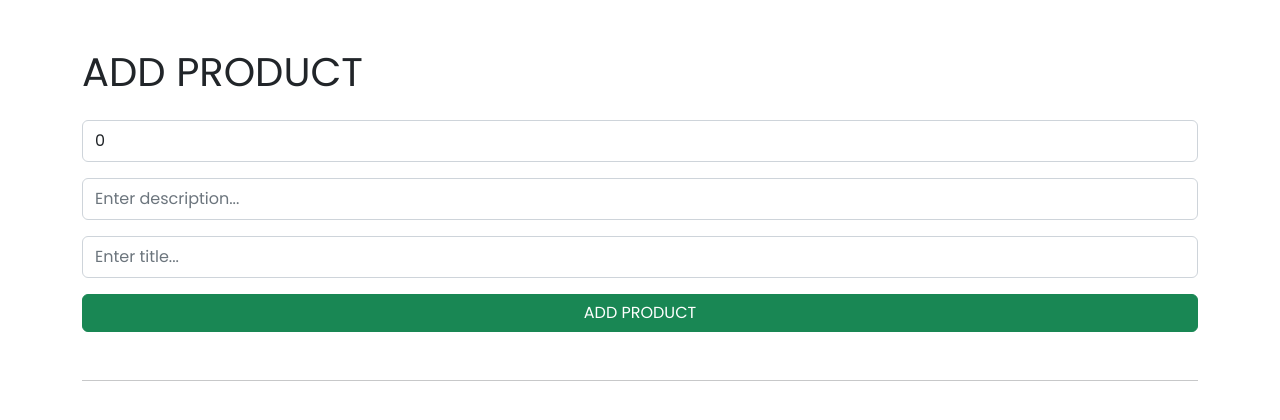
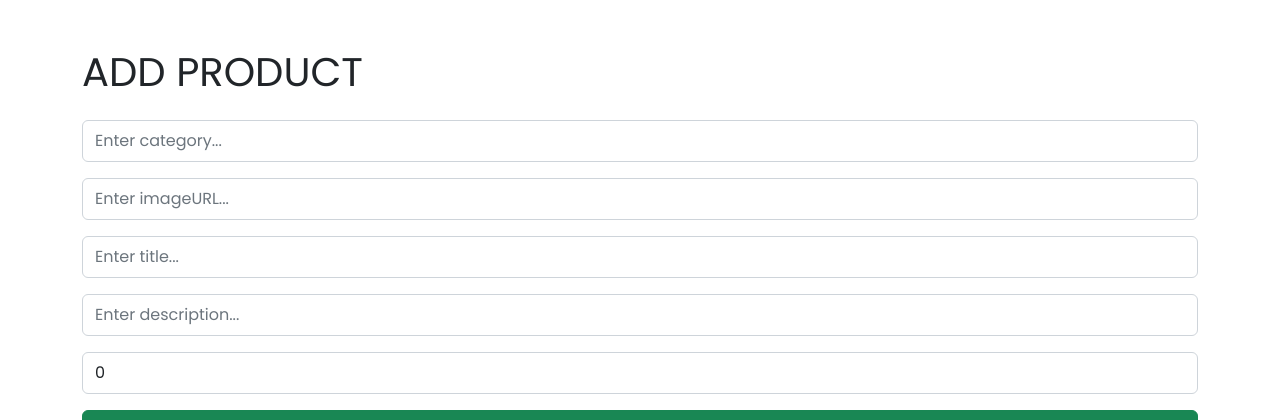
Before and after one commit to LinnRodin/TypeScript-webapp, a React (Create React App) app: page /Login in a window 1280 px wide. Shown: the top 420 px of the page. Built offline with nearby package versions, Linux system fonts and the light colour scheme; no server answers.

Commit message:
updated with 2 forms

```diff
--- a/src/Components/CreateForm.tsx
+++ b/src/Components/CreateForm.tsx
@@ -1,15 +1,18 @@
+
 import React from 'react'
 import { IProductsContext, ProductsFormContext } from '../Contexts/ProductsFormContext'
 
 const CreateForm = () => {
-    const {product, setProduct, create } = React.useContext(ProductsFormContext) as IProductsContext
+    const {productRequest, setProductRequest, create } = React.useContext(ProductsFormContext) as IProductsContext
 
   return (
     <form onSubmit={create} className='d-grid mb-5'>
       <h3 className="display-6 mb-4">ADD PRODUCT</h3>
-      <input value={product.articleNumber} onChange={(e) => setProduct({...product, articleNumber: e.target.value})} type="text" className="form-control py-2 mb-3" placeholder='Enter articlenumber...' />
-      <input value={product.description} onChange={(e) => setProduct({...product, description: e.target.value})} type="text" className="form-control py-2 mb-3" placeholder='Enter description...' />
-      <input value={product.title} onChange={(e) => setProduct({...product, title: e.target.value})} type="number" className="form-control py-2 mb-3" placeholder='Enter title...' />
+      <input value={productRequest.category} onChange={(e) => setProductRequest({...productRequest, category: e.target.value})} type="text" className="form-control py-2 mb-3" placeholder='Enter category...' />
+      <input value={productRequest.imageURL} onChange={(e) => setProductRequest({...productRequest, imageURL: e.target.value})} type="text" className="form-control py-2 mb-3" placeholder='Enter imageURL...' />
+      <input value={productRequest.title} onChange={(e) => setProductRequest({...productRequest, title: e.target.value})} type="text" className="form-control py-2 mb-3" placeholder='Enter title...' />
+      <input value={productRequest.description} onChange={(e) => setProductRequest({...productRequest, description: e.target.value})} type="text" className="form-control py-2 mb-3" placeholder='Enter description...' />
+      <input value={productRequest.price} onChange={(e) => setProductRequest({...productRequest, price: e.target.valueAsNumber})} type="number" className="form-control py-2 mb-3" placeholder='Enter price...' />
       <button type='submit' className='btn btn-success'>ADD PRODUCT</button>
     </form>
   )
--- a/src/Models/ProductModel.ts
+++ b/src/Models/ProductModel.ts
@@ -6,7 +6,7 @@ export interface ProductRequest {
     rating?: string
     title?: string
     description?: string
-    price?: number
+    price: number
 
 }
 
@@ -18,7 +18,7 @@ export interface Product {
     rating?: string
     title?: string
     description?: string
-    price?: number
+    price: number
 
 
   }
```
Also changed, not shown: src/Components/UpdateForm.tsx (added, +22 -0 lines).
